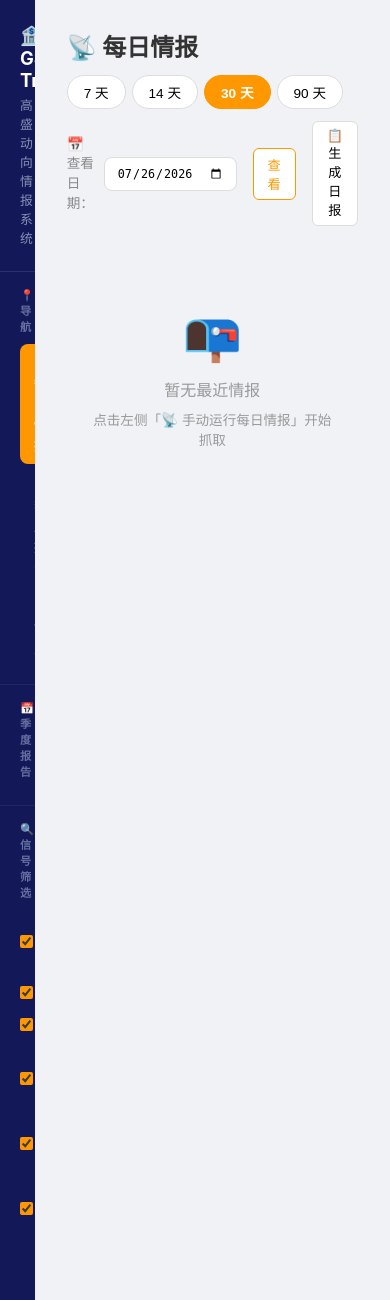
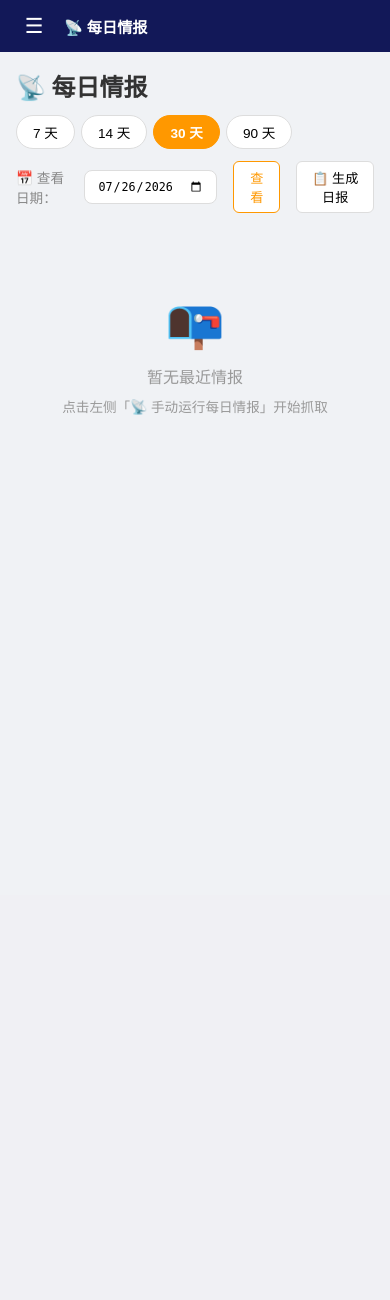
Before and after one commit to zhizhengqin/gs-tracker, a FastAPI app: page / in a window 390 px wide. Shown: the top 1300 px of the page. After the commit the page ends 415 px from the top, so only its background shows below. Run offline with FastAPI, Linux system fonts and the light colour scheme; data comes from the database, SQL or seed files in the repository; data that the repository does not hold is empty.

Commit message:
feat(mobile): hamburger drawer navigation + consolidate media queries

```diff
--- a/templates/dashboard.html
+++ b/templates/dashboard.html
@@ -171,7 +171,6 @@
         .main-nav li:hover { background: rgba(255,255,255,0.08); color: #fff; }
         .main-nav li.active { background: var(--accent); color: #fff; font-weight: 600; }
 
-        @media (max-width: 768px) { .daily-stats { grid-template-columns: repeat(2, 1fr); } }
 
         /* Settings page */
         .settings-section { margin-bottom: 28px; }
@@ -208,15 +207,50 @@
         .date-picker-row { display:flex; align-items:center; gap:10px; }
         .date-picker-row input[type=date] { padding:8px 12px; border:1px solid #ddd; border-radius:8px; font-size:0.9em; }
 
-        /* Responsive */
+        /* ====== Mobile (<=768px) ====== */
+        .mobile-topbar, .mobile-mask { display: none; }
+
         @media (max-width: 768px) {
-            .sidebar { width: 100%; position: relative; height: auto; }
-            .main { margin-left: 0; }
-            .stats-row { grid-template-columns: repeat(2, 1fr); }
+            /* --- Topbar + drawer navigation --- */
+            .mobile-topbar {
+                display: flex; align-items: center; gap: 8px;
+                position: fixed; top: 0; left: 0; right: 0; height: 52px;
+                background: var(--sidebar-bg); color: #fff; padding: 0 12px; z-index: 150;
+            }
+            .mobile-topbar .menu-btn {
+                background: none; border: none; color: #fff; font-size: 1.3em;
+                cursor: pointer; min-width: 44px; min-height: 44px;
+            }
+            .mobile-topbar .page-title { font-weight: 600; font-size: 0.95em; }
+            .mobile-mask {
+                display: block; position: fixed; inset: 0; background: rgba(0,0,0,.45);
+                opacity: 0; pointer-events: none; transition: opacity .25s; z-index: 180;
+            }
+            .mobile-mask.open { opacity: 1; pointer-events: auto; }
+            .sidebar {
+                width: min(78vw, 300px);
+                transform: translateX(-105%); transition: transform .25s ease; z-index: 200;
+            }
+            .sidebar.open { transform: none; box-shadow: 4px 0 24px rgba(0,0,0,.35); pointer-events: none; }
+            .sidebar.open li, .sidebar.open button, .sidebar.open label, .sidebar.open input, .sidebar.open a { pointer-events: auto; }
+            .main { margin-left: 0; padding: 68px 16px 16px; }
+
+            /* --- Daily intel (Task 2) --- */
+            /* --- Settings (Task 3) --- */
+            /* --- Quarter + tables (Task 4) --- */
+            /* --- Touch targets (Task 4) --- */
+            /* --- Progress panel (Task 4) --- */
         }
     </style>
 </head>
 <body>
+
+<!-- Mobile topbar + drawer mask (desktop: display:none) -->
+<div class="mobile-topbar">
+    <button class="menu-btn" onclick="toggleDrawer()" aria-label="菜单">☰</button>
+    <span class="page-title" id="mobilePageTitle">📡 每日情报</span>
+</div>
+<div class="mobile-mask" id="mobileMask" onclick="toggleDrawer(false)"></div>
 
 <!-- ====== SIDEBAR ====== -->
 <aside class="sidebar">
@@ -1464,6 +1498,35 @@ async function loadDateSignals(dateStr) {
     } catch(e) { document.getElementById('mainContent').innerHTML = '<div class="empty-state"><div class="icon">📭</div><p>加载失败: ' + e.message + '</p></div>'; }
 }
 
+// ====== Mobile drawer ======
+function toggleDrawer(force) {
+    const sb = document.querySelector('.sidebar');
+    const mask = document.getElementById('mobileMask');
+    if (!sb || !mask) return;
+    const open = typeof force === 'boolean' ? force : !sb.classList.contains('open');
+    sb.classList.toggle('open', open);
+    mask.classList.toggle('open', open);
+}
+
+// Delegated listener survives renderQuarterList() re-renders; additive, no
+// changes to switchMainView/switchTab.
+(function bindMobileNav() {
+    const sb = document.querySelector('.sidebar');
+    if (!sb) return;
+    sb.addEventListener('click', (e) => {
+        const item = e.target.closest('#mainNav li, #navTabs li, #quarterList li');
+        if (!item) return;
+        toggleDrawer(false);
+        const titleEl = document.getElementById('mobilePageTitle');
+        if (!titleEl) return;
+        if (item.closest('#quarterList') || item.dataset.view === 'quarter') {
+            titleEl.textContent = '📅 季度报告';
+        } else if (item.dataset.view) {
+            titleEl.textContent = item.textContent.trim();
+        }
+    });
+})();
+
 // ====== Boot ======
 init();
 </script>
```
Also changed, not shown: scripts/ui_snapshot.js (added, +30 -0 lines).
